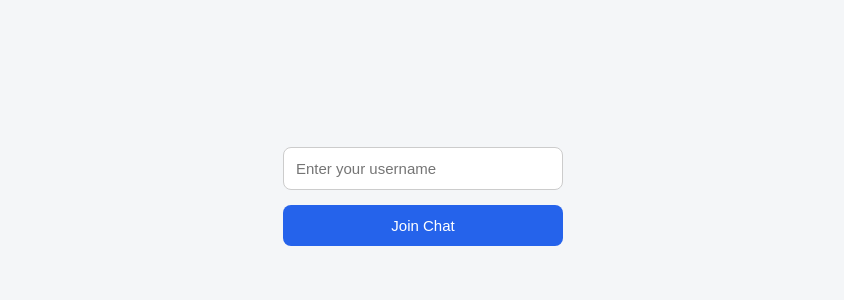
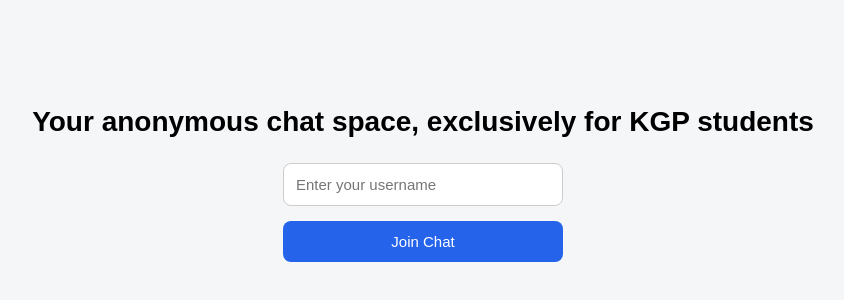
Before and after one commit to lokeshchowdary4540/Chatbox, a website: page public/index.html in a window 1280 px wide. Shown: the part 200-500 px from the top of the page, without its empty margins (217-1061 px from the left). Drawn offline with Linux system fonts and the light colour scheme.

Commit message:
Update index.html

```diff
--- a/public/index.html
+++ b/public/index.html
@@ -400,7 +400,7 @@
 
     <div id="joinScreen" class="join-screen">
 
-        <h1> </h1>
+        <h1> Your anonymous chat space, exclusively for KGP students</h1>
 
         <input
             id="usernameInput"
```
